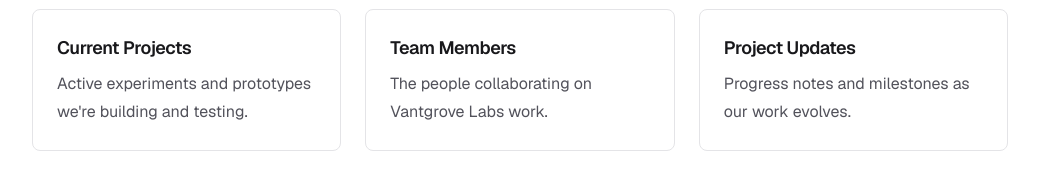
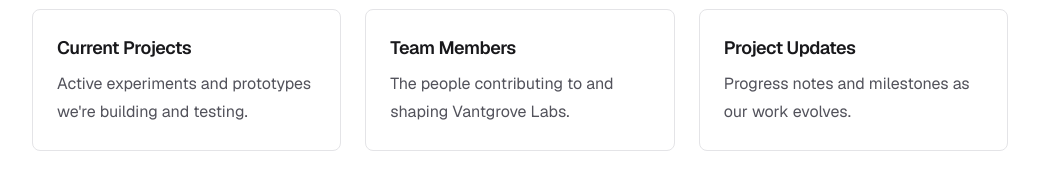
Before and after one commit to gngu44/vantgrove_web, a Next.js app: page /labs in a window 1280 px wide. Shown: the part 694-867 px from the top of the page, without its empty margins (120-1159 px from the left). Built offline with nearby package versions, Linux system fonts and the light colour scheme.

Commit message:
Labs page text update

```diff
--- a/app/labs/page.tsx
+++ b/app/labs/page.tsx
@@ -11,7 +11,7 @@
   },
   {
     title: "Team Members",
-    description: "The people collaborating on Vantgrove Labs work.",
+    description: "The people contributing to and shaping Vantgrove Labs.",
   },
   {
     title: "Project Updates",
```
